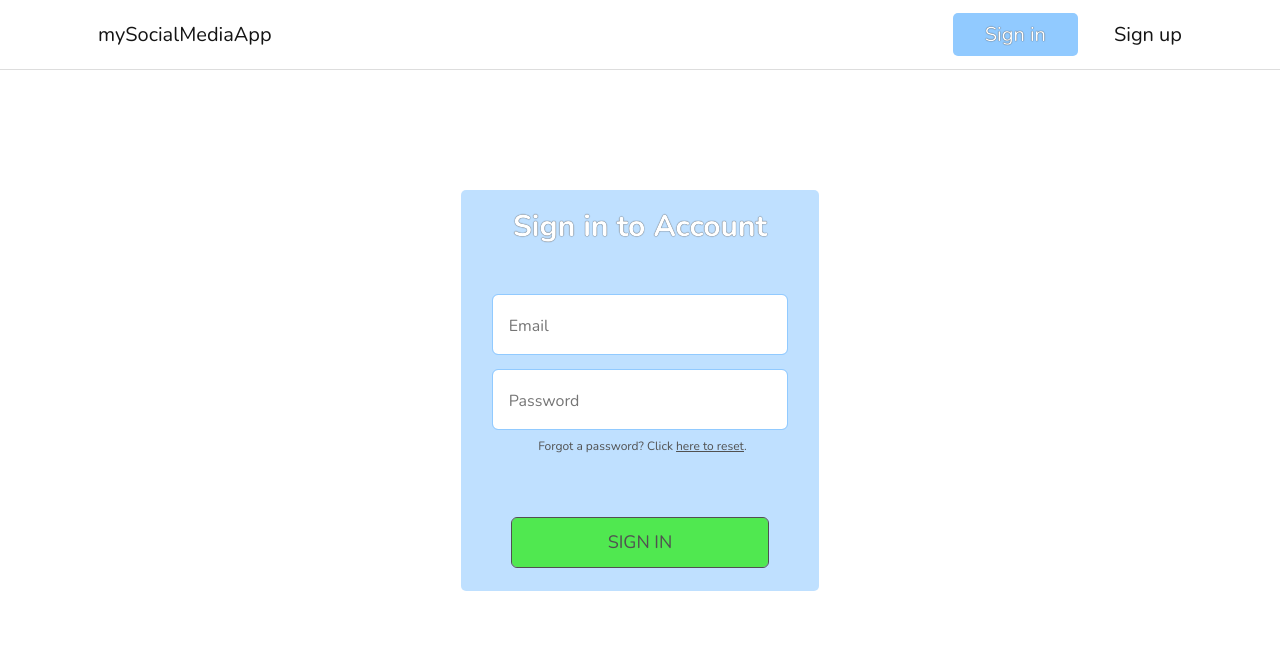
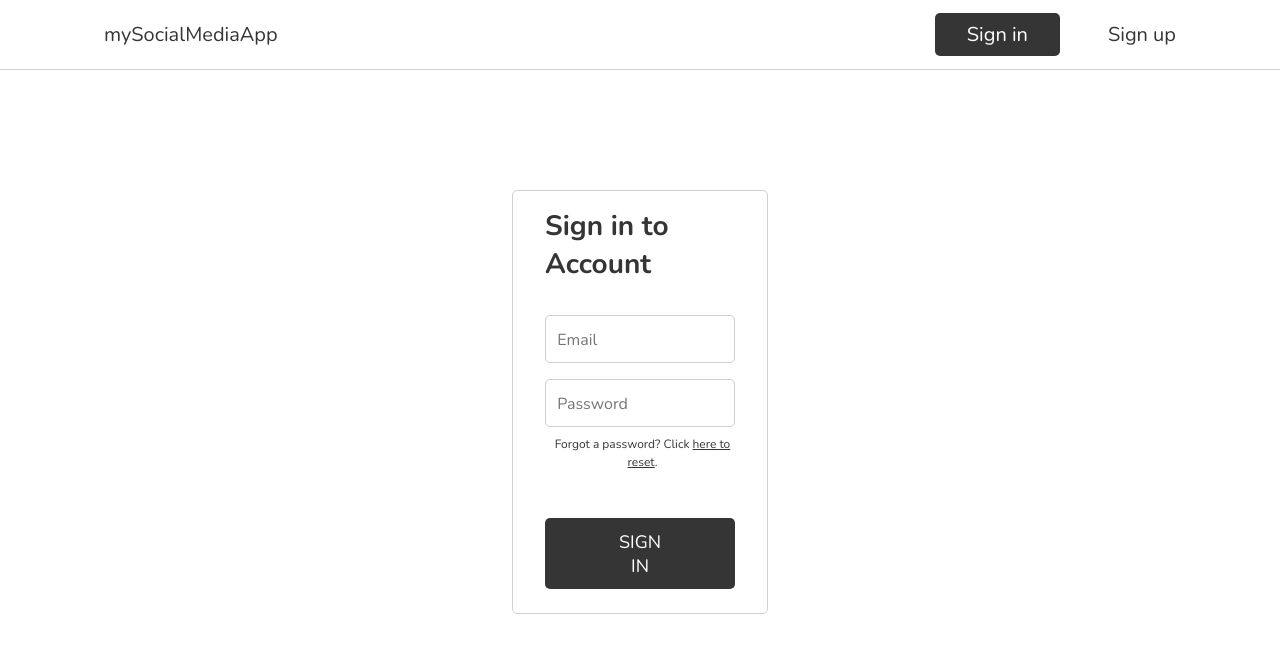
Before and after one commit to AlexCoder98/social-media-app, a React (Create React App) app in the folder frontend/: page /sign-in in a window 1280 px wide. Shown: the top 652 px of the page. Built offline with nearby package versions, Linux system fonts and the light colour scheme.

Commit message:
Style changes for navigation, forms and buttons applied

```diff
--- a/frontend/src/components/Post/Post.tsx
+++ b/frontend/src/components/Post/Post.tsx
@@ -1,4 +1,4 @@
-import { Link } from "react-router-dom";
+import { Link, useLocation } from "react-router-dom";
 import { useAppDispatch } from "../hooks/redux";
 
 import { PostStateType } from "../../state/posts/postsSlice";
@@ -6,13 +6,13 @@ import { deletePost } from '../../state/posts/postsSlice'
 
 const Post = ({ id, title, image, description }: PostStateType) => {
     const dispatch = useAppDispatch();
-
+    const location = useLocation();
     const handleOnDeletePost = (postId: string) => {
         dispatch(deletePost(postId));
     }
 
     return (
-        <li className="app__post" data-id={id}>
+        <li className="app__post">
             <header className="app__post-head">
                 <h3 className="app__post-h3">
                     {title}
@@ -30,6 +30,7 @@ const Post = ({ id, title, image, description }: PostStateType) => {
                     </p>
                 </div>
             </main>
+            {location.pathname.includes('posts') && (
                 <footer className="app__post-bottom">
                     <Link
                         to={`${id}`}
@@ -44,6 +45,7 @@ const Post = ({ id, title, image, description }: PostStateType) => {
                         Delete
                     </button>
                 </footer>
+            )}
         </li>
     )
 }
--- a/frontend/src/styles/Button.css
+++ b/frontend/src/styles/Button.css
@@ -1,43 +1,54 @@
+:root {
+    --actionButtonColor: #fff;
+    --actionButtonBgc: #353535;
+    --actionButtonHoverBgc: #424242;
+    --buttonColor: #fff;
+    --buttonBgc: #353535;
+    --buttonHoverBgc: #424242;
+    --deleteButtonColor: #fff;
+    --deleteButtonBgc: #ea1313;
+    --deleteButtonHoverBgc: #b10808;
+}
+
 .app__action-button {
-    width: fit-content;
-    padding: .8rem 6rem;
+    position: relative;
+    width: 100%;
+    padding: .7rem 4rem;
     font-size: 18px;
     cursor: pointer;
     text-transform: uppercase;
-    color: #515151;
+    color: var(--actionButtonColor);
     border: none;
-    background-color: rgb(80, 232, 80);
-    outline: 1px solid #515151;
+    background-color: var(--actionButtonBgc);
     border-radius: 5px;
-    transition: transform .2s ease-out;
+    transition: .2s ease-out;
 }
 
 .app__action-button:hover {
-    transform: scale(1.02);
+    background-color: var(--actionButtonHoverBgc);
 }
 
 .app__button {
-    padding: .5rem;
-    font-size: 20px;
+    padding: .5rem 1rem;
+    font-size: 18px;
     text-decoration: none;
-    background-color: transparent;
+    background-color: var(--buttonBgc);
     border: none;
-    color: #ffffff;
-    text-shadow: 0 0 1px #141414;
+    color: var(--buttonColor);
     border-radius: 5px;
     transition: .2s ease-out;
     cursor: pointer;
 }
 
-.app__button:not(.delete) {
-    background-color: #91caff;
-
+.app__button:not(.delete):hover {
+    background-color: var(--buttonHoverBgc);
 }
 
 .app__button.delete {
-    background-color: rgb(231, 66, 66);
+    color: var(--deleteButtonColor);
+    background-color: var(--deleteButtonBgc);
 }
 
-.app__button:hover {
-    transform: scale(1.01);
+.app__button.delete:hover {
+    background-color: var(--deleteButtonHoverBgc);
 }
--- a/frontend/src/styles/Form.css
+++ b/frontend/src/styles/Form.css
@@ -1,23 +1,32 @@
+:root {
+    --formBgc: #fff;
+    --formTitleColor: #353535;
+    --formInputColor: #4c4c4c;
+    --formInputFocusBoxShadowColor: #353535;
+    --formResetPassswordColor: #353535;
+    --borderColor: #d0d0d0;
+}
+
 .app__form {
-    width: 35%;
+    width: 25%;
     display: flex;
     flex-direction: column;
     align-items: center;
     justify-content: space-between;
     padding: 1rem 2rem;
-    background-color: hsla(209, 100%, 78%, 0.571);
+    background-color: var(--formBgc);
+    border: 1px solid var(--borderColor);
     border-radius: 5px;
 }
 
 .app__form-h2 {
-    font-size: 30px;
-    color: #fff;
-    text-shadow: 0 0 1px #141414;
+    font-size: 28px;
+    color: var(--formTitleColor);
 }
 
 .app__form-main {
     width: 100%;
-    margin: 3rem 0;
+    margin: 2rem 0;
 }
 
 .app__input {
@@ -35,10 +44,11 @@
 
 .app__input {
     width: 100%;
-    padding: 1rem;
-    font-size: 20px;
-    color: #515151;
-    outline: 1px solid #91caff;
+    padding: .7rem;
+    font-size: 18px;
+    color: var(--formInputColor);
+    outline: none;
+    border: 1px solid var(--borderColor);
     transition: .2s ease-in;
 }
 
@@ -47,23 +57,27 @@
 }
 
 .app__input:focus {
-    box-shadow: inset 0 0 7px #91caff;
+    box-shadow: inset 0 0 2px var(--formInputFocusBoxShadowColor)
 }
 
 .app__paragraph.reset-password,
 .app__paragraph.sign-in {
     padding-left: 5px;
     font-size: 12px;
-    color: #515151;
+    color: var(--formResetPassswordColor);
     text-align: center;
 }
 
 .app__paragraph.reset-password>a,
 .app__paragraph.sign-in>a {
-    color: #515151;
+    color: var(--formResetPassswordColor);
     text-decoration: underline;
 }
 
 textarea.app__input {
     min-height: 250px;
 }
+
+.app__form-footer {
+    width: 100%;
+}
--- a/frontend/src/styles/Navigation.css
+++ b/frontend/src/styles/Navigation.css
@@ -1,8 +1,15 @@
+:root {
+    --navLinkColor: #353535;
+    --navLinkHoverColor: #fff;
+    --navLinkHoverBgc: #353535;
+    --borderColor: #d0d0d0;
+}
+
 .app__main-navigation {
     display: flex;
     justify-content: flex-end;
     padding: .8rem 4rem;
-    border-bottom: 1px solid #ddd;
+    border-bottom: 1px solid var(--borderColor);
 }
 
 .app__logo-container {
@@ -21,23 +28,21 @@
 
 .app__nav-link {
     display: block;
-    margin: 0 2px;
+    margin: 0 .5rem;
     padding: .5rem 2rem;
     font-size: 20px;
     text-decoration: none;
-    color: #141414;
+    color: var(--navLinkColor);
     transition: .2s linear;
     border-radius: 5px;
 }
 
 .app__nav-link:hover {
-    color: #ffffff;
-    background-color: #91caff;
-    text-shadow: 0 0 1px #141414;
+    color: var(--navLinkHoverColor);
+    background-color: var(--navLinkHoverBgc);
 }
 
 .active {
-    color: #ffffff;
-    background-color: #91caff;
-    text-shadow: 0 0 1px #141414;
+    color: var(--navLinkHoverColor);
+    background-color: var(--navLinkHoverBgc);
 }
--- a/frontend/src/styles/Posts.css
+++ b/frontend/src/styles/Posts.css
@@ -1,7 +1,7 @@
 .app__posts-list {
     margin: 2rem auto;
     display: grid;
-    grid-template-columns: repeat(2, 1fr);
+    grid-template-columns: repeat(3, 1fr);
     justify-content: space-between;
     column-gap: 20px;
     list-style: none;
```
Lines whose indentation alone changed are shown as unchanged.
